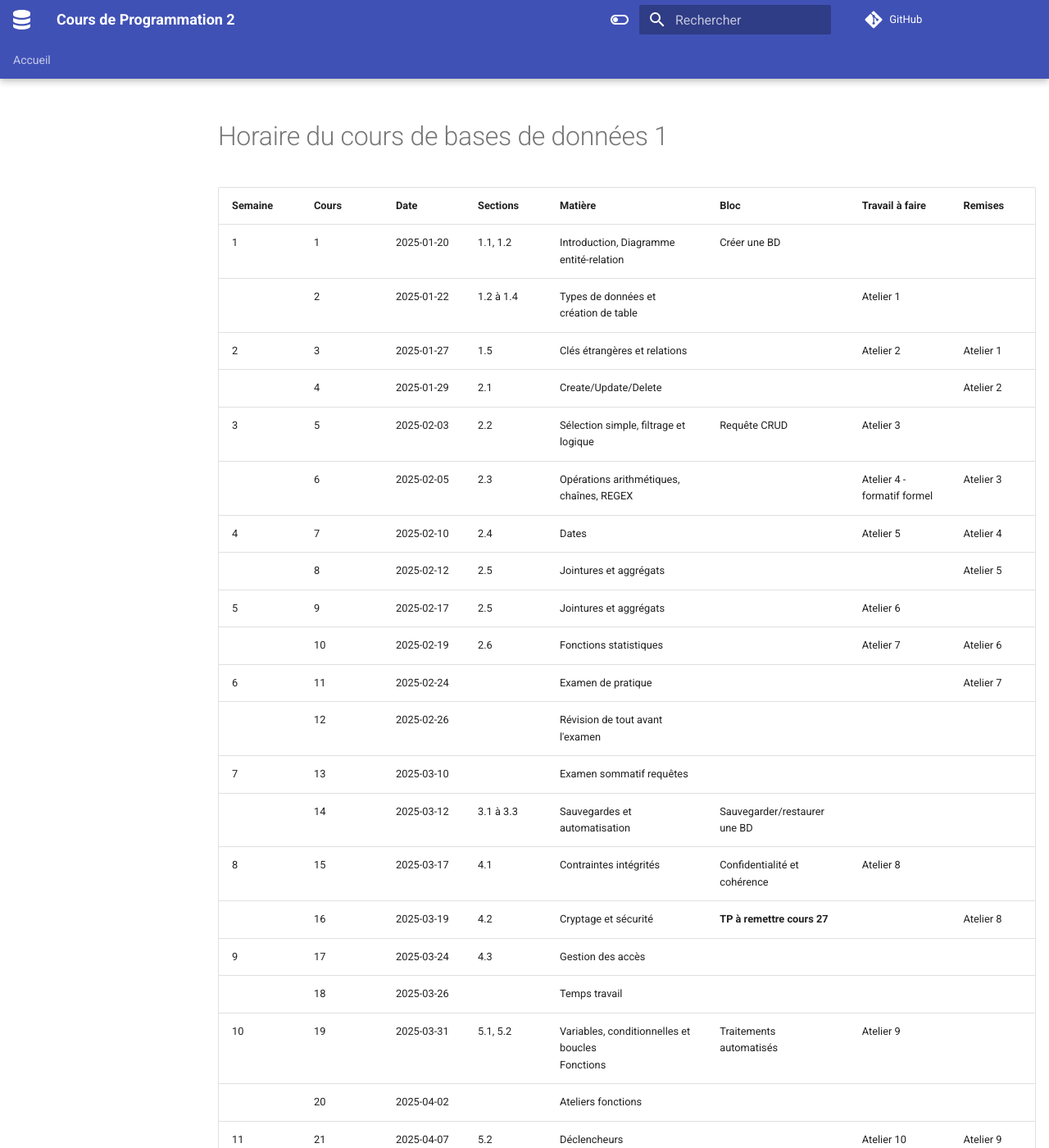
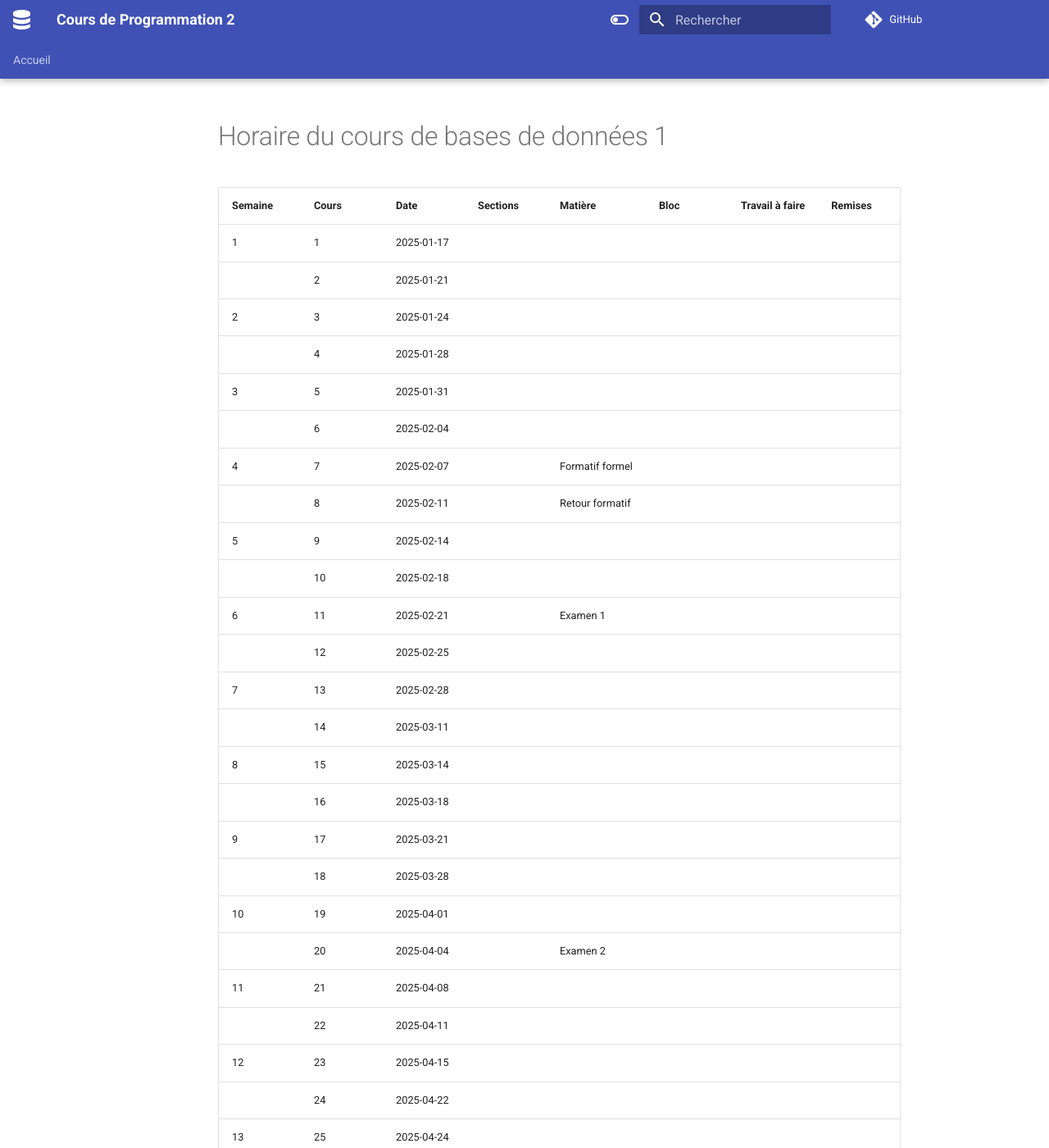
Before and after one commit to TousignantSimon-P2/TousignantSimon-P2.github.io, an MkDocs documentation site: the page built from docs/horaire.md, in a window 1280 px wide and 1400 px high. Shown: the whole window at 82% size. Built offline with MkDocs 1.6.1 and Material for MkDocs 9.7.7, drawn with Linux system fonts in a browser that asks for light colours; comment, search, counter and statistics services are not loaded; some of the changed text lies outside the part shown.

Commit message:
ajout de l'horaire p2 h25

```diff
--- a/docs/horaire.md
+++ b/docs/horaire.md
@@ -1,33 +1,33 @@
 # Horaire du cours de bases de données 1
  Semaine| Cours | Date | Sections | Matière | Bloc | Travail à faire | Remises
 --|--|--|--|--|--|--|--
-1|1|2025-01-20|1.1, 1.2|Introduction, Diagramme entité-relation|Créer une BD||
-|2|2025-01-22|1.2 à 1.4|Types de données et création de table||Atelier 1|
-2|3|2025-01-27|1.5|Clés étrangères et relations||Atelier 2|Atelier 1
-|4|2025-01-29|2.1|Create/Update/Delete|||Atelier 2
-3|5|2025-02-03|2.2|Sélection simple, filtrage et logique|Requête CRUD|Atelier 3|
-|6|2025-02-05|2.3|Opérations arithmétiques, chaînes, REGEX||Atelier 4 - formatif formel|Atelier 3
-4|7|2025-02-10|2.4|Dates||Atelier 5|Atelier 4
-|8|2025-02-12|2.5|Jointures et aggrégats|||Atelier 5
-5|9|2025-02-17|2.5|Jointures et aggrégats||Atelier 6|
-|10|2025-02-19|2.6|Fonctions statistiques||Atelier 7|Atelier 6
-6|11|2025-02-24||Examen de pratique|||Atelier 7
-|12|2025-02-26||Révision de tout avant l'examen|||
-7|13|2025-03-10||Examen sommatif requêtes|||
-|14|2025-03-12|3.1 à 3.3|Sauvegardes et automatisation|Sauvegarder/restaurer une BD||
-8|15|2025-03-17|4.1|Contraintes intégrités|Confidentialité et cohérence|Atelier 8|
-|16|2025-03-19|4.2|Cryptage et sécurité|**TP à remettre cours 27**||Atelier 8
-9|17|2025-03-24|4.3|Gestion des accès|||
-|18|2025-03-26||Temps travail|||
-10|19|2025-03-31|5.1, 5.2|Variables, conditionnelles et boucles <br/>Fonctions|Traitements automatisés|Atelier 9|
-|20|2025-04-02||Ateliers fonctions|||
-11|21|2025-04-07|5.2|Déclencheurs||Atelier 10|Atelier 9
-|22|2025-04-09||Atelier déclencheurs|||
-12|23|2025-04-14|5.3|Procedure, transactions et gestion d'erreurs|||Atelier 10
-|24|2025-04-16|5.3|Ateliers procédures||Atelier 11|
-13|25|2025-04-23||Ateliers procédures|||
-|26|2025-04-28||Ateliers procédures|||
-14|27|2025-04-30||Révision|||Atelier 11<br/>**TP à remettre**
-|28|2025-05-05||Pratique d'examen|||
-15|29|2025-05-07||Retour sur la pratique d'examen|||
-|30|2025-05-12||**Examen final**|||
+1|1|2025-01-17|||||
+|2|2025-01-21|||||
+2|3|2025-01-24|||||
+|4|2025-01-28|||||
+3|5|2025-01-31|||||
+|6|2025-02-04|||||
+4|7|2025-02-07||Formatif formel|||
+|8|2025-02-11||Retour formatif|||
+5|9|2025-02-14|||||
+|10|2025-02-18|||||
+6|11|2025-02-21||Examen 1|||
+|12|2025-02-25|||||
+7|13|2025-02-28|||||
+|14|2025-03-11|||||
+8|15|2025-03-14|||||
+|16|2025-03-18|||||
+9|17|2025-03-21|||||
+|18|2025-03-28|||||
+10|19|2025-04-01|||||
+|20|2025-04-04||Examen 2|||
+11|21|2025-04-08|||||
+|22|2025-04-11|||||
+12|23|2025-04-15|||||
+|24|2025-04-22|||||
+13|25|2025-04-24|||||
+|26|2025-04-29|||||
+14|27|2025-05-06|||||
+|28|2025-05-09|||||
+15|29|2025-05-13|||||
+|30|2025-05-16||Examen final|||
```
Also changed, not shown: 1 other file.
